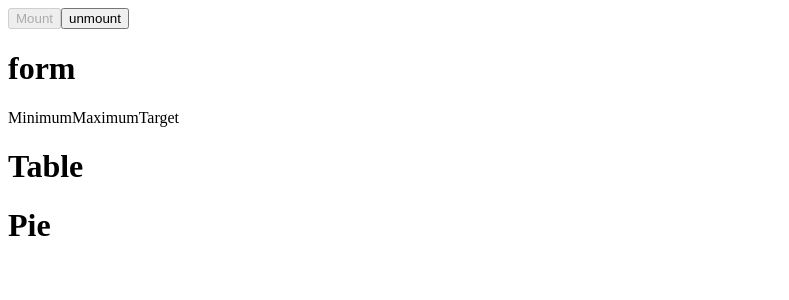
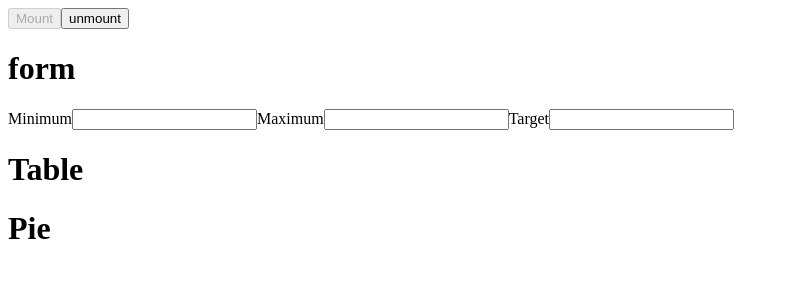
Before and after one commit to zombie1864/is_match, a React (Create React App) app: page / in a window 1280 px wide. Shown: the top 300 px of the page, without its empty margins (0-789 px from the left). Built offline with nearby package versions, Linux system fonts and the light colour scheme.

Commit message:
added the formFields - uncontrolled

```diff
--- a/src/components/Form.tsx
+++ b/src/components/Form.tsx
@@ -29,17 +29,17 @@ class Form extends Component<{}, Istate> {
   mountCounter = () => this.setState({mount:true})
   unmountCounter = () => this.setState({mount:false})
   private formFunc = ():any => {
-    let form
+    let formContainer
     let formFields = Object.keys(this.state.formFields) // arrOfKeys
-    form =
+    formContainer =
       <div>
         <form>
           {formFields.map( formField => {
-            return <label>{formField[0].toUpperCase() + formField.slice(1)}</label>
+            return <label key={formField}>{formField[0].toUpperCase() + formField.slice(1)}<input type="text"/></label>
           })}
         </form>
       </div>
-    return form
+    return formContainer
   }
   public render():JSX.Element {
 
```
